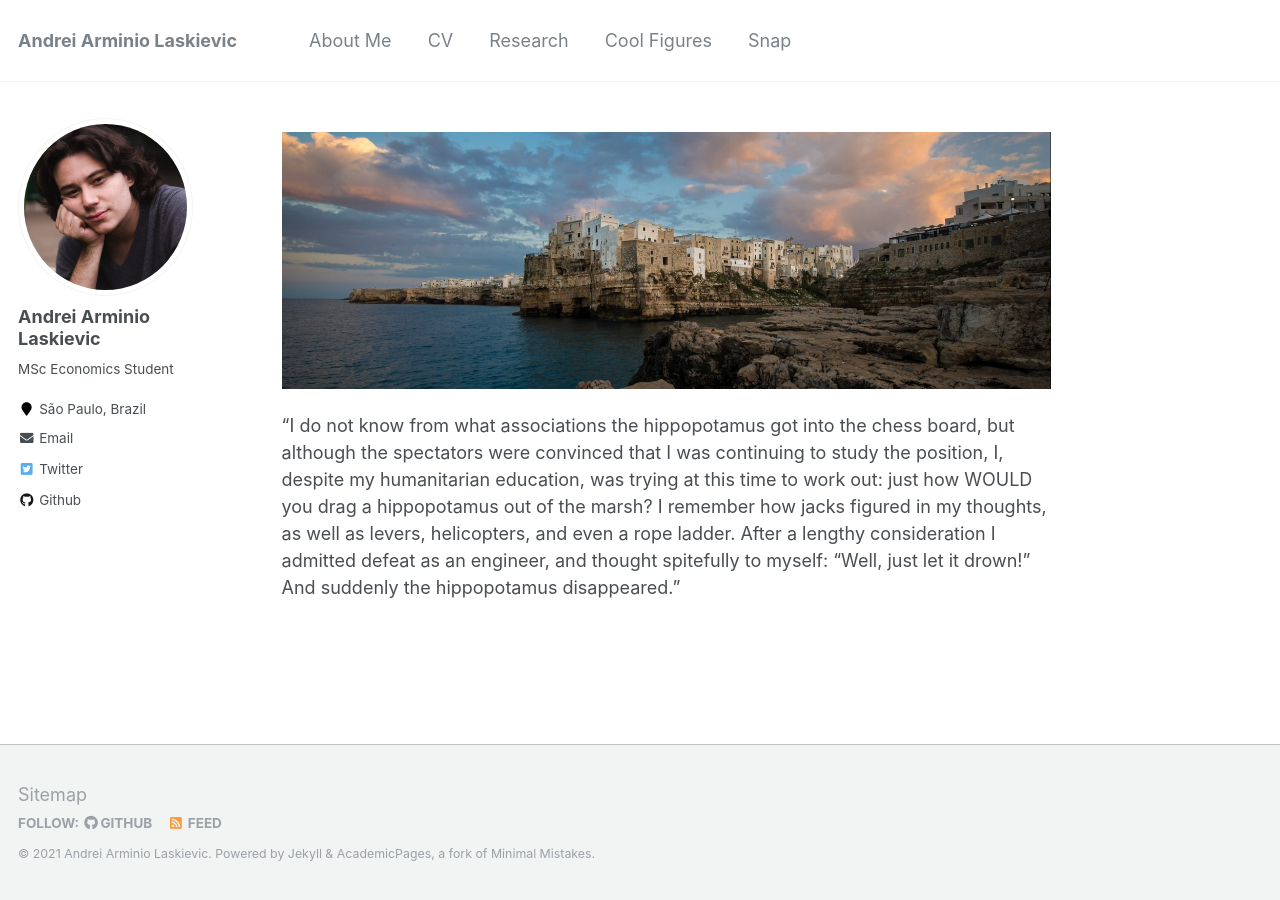
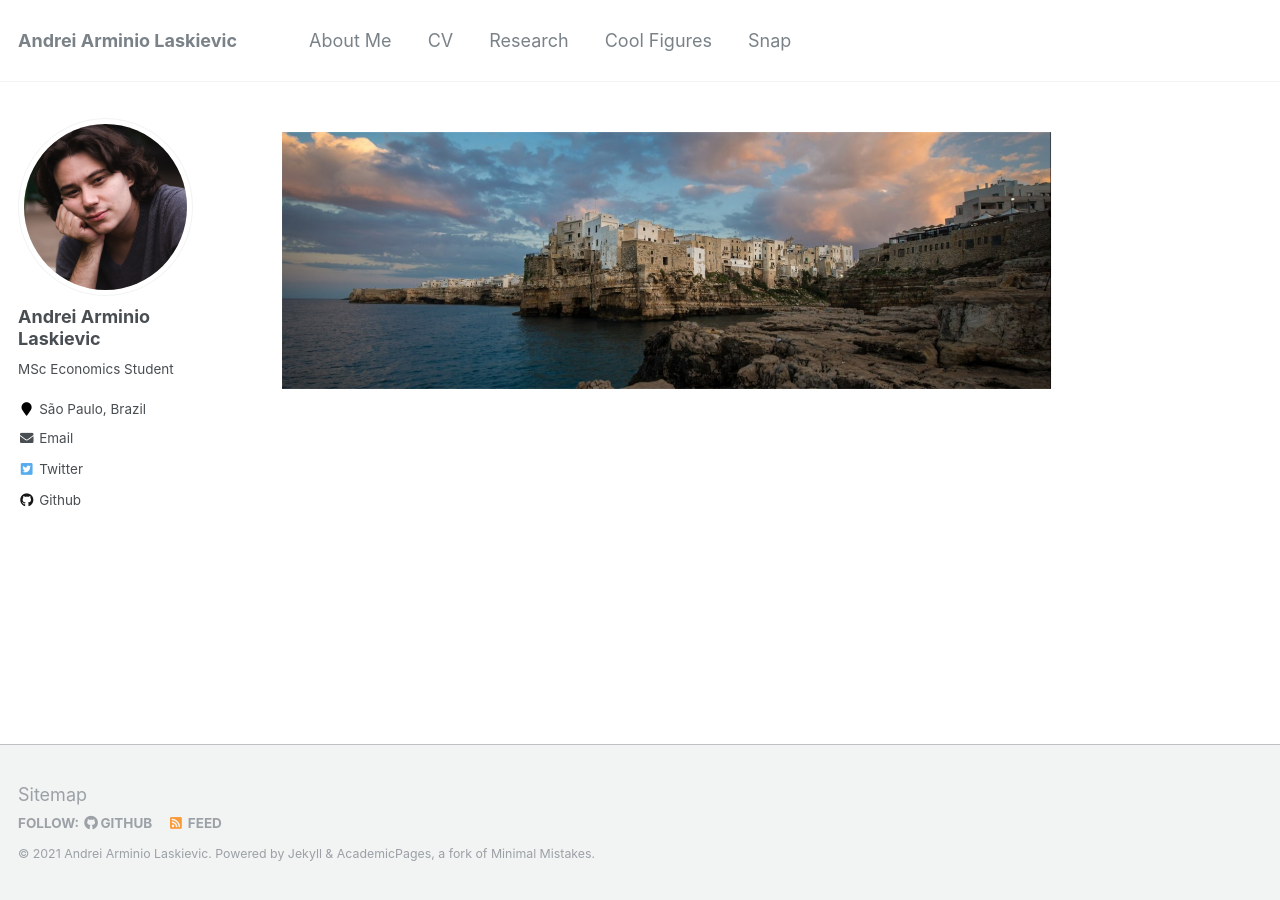
Before and after one commit to alaskievic/alaskievic.github.io, a Jekyll site: the page built from _pages/about.md, in a window 1280 px wide. Built offline with Jekyll 4.4.1, drawn with Linux system fonts in a browser that asks for light colours.

Commit message:
updating draft

```diff
--- a/_pages/about.md
+++ b/_pages/about.md
@@ -9,8 +9,6 @@ redirect_from:
 ---
 
 ![about](/images/polignano_3.jpg)
-
-"I do not know from what associations the hippopotamus got into the chess board, but although the spectators were convinced that I was continuing to study the position, I, despite my humanitarian education, was trying at this time to work out: just how WOULD you drag a hippopotamus out of the marsh? I remember how jacks figured in my thoughts, as well as levers, helicopters, and even a rope ladder. After a lengthy consideration I admitted defeat as an engineer, and thought spitefully to myself: "Well, just let it drown!" And suddenly the hippopotamus disappeared."
 
 <!---
 Site-wide configuration
```
Also changed, not shown: 2 other files.
